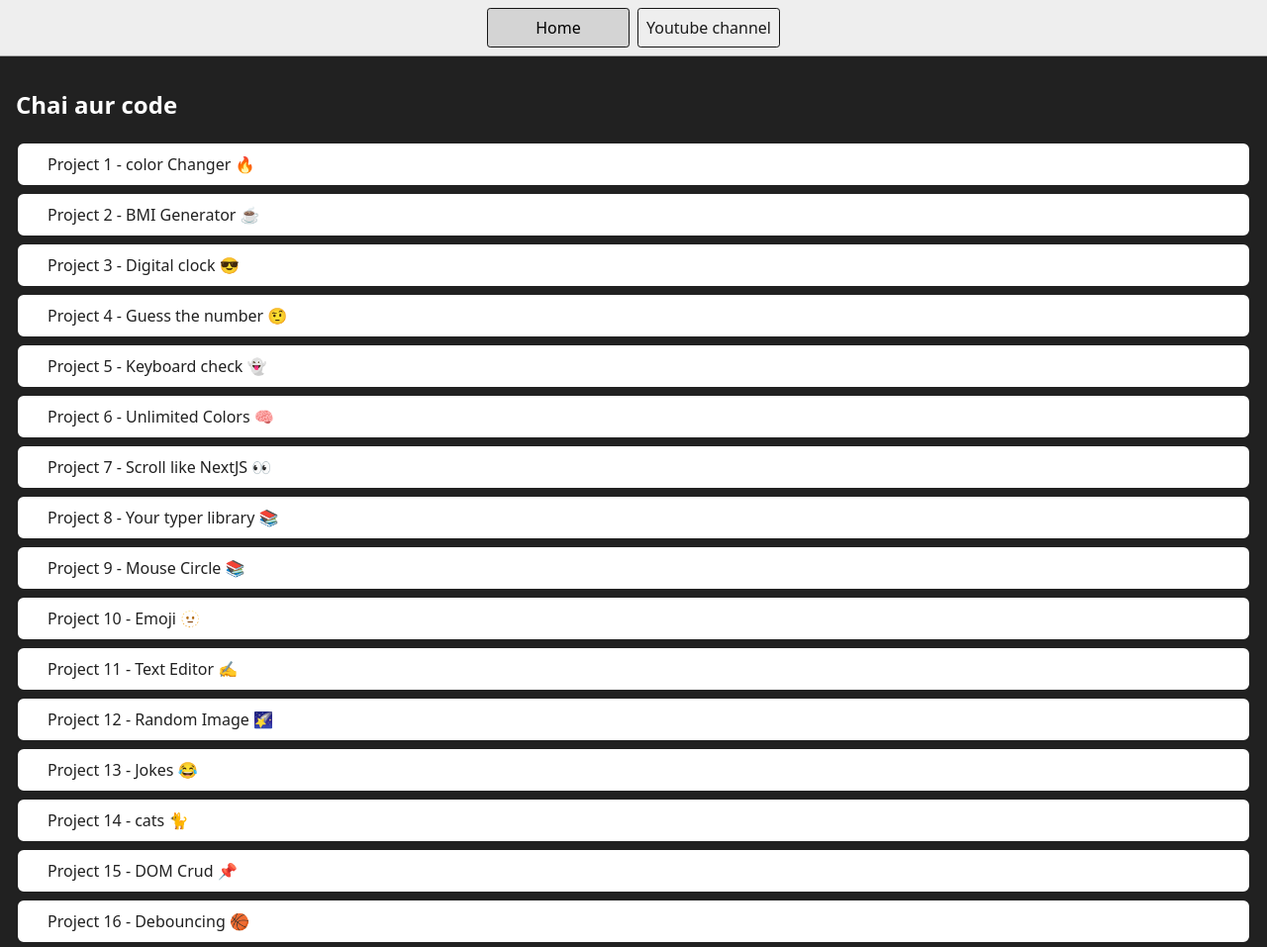
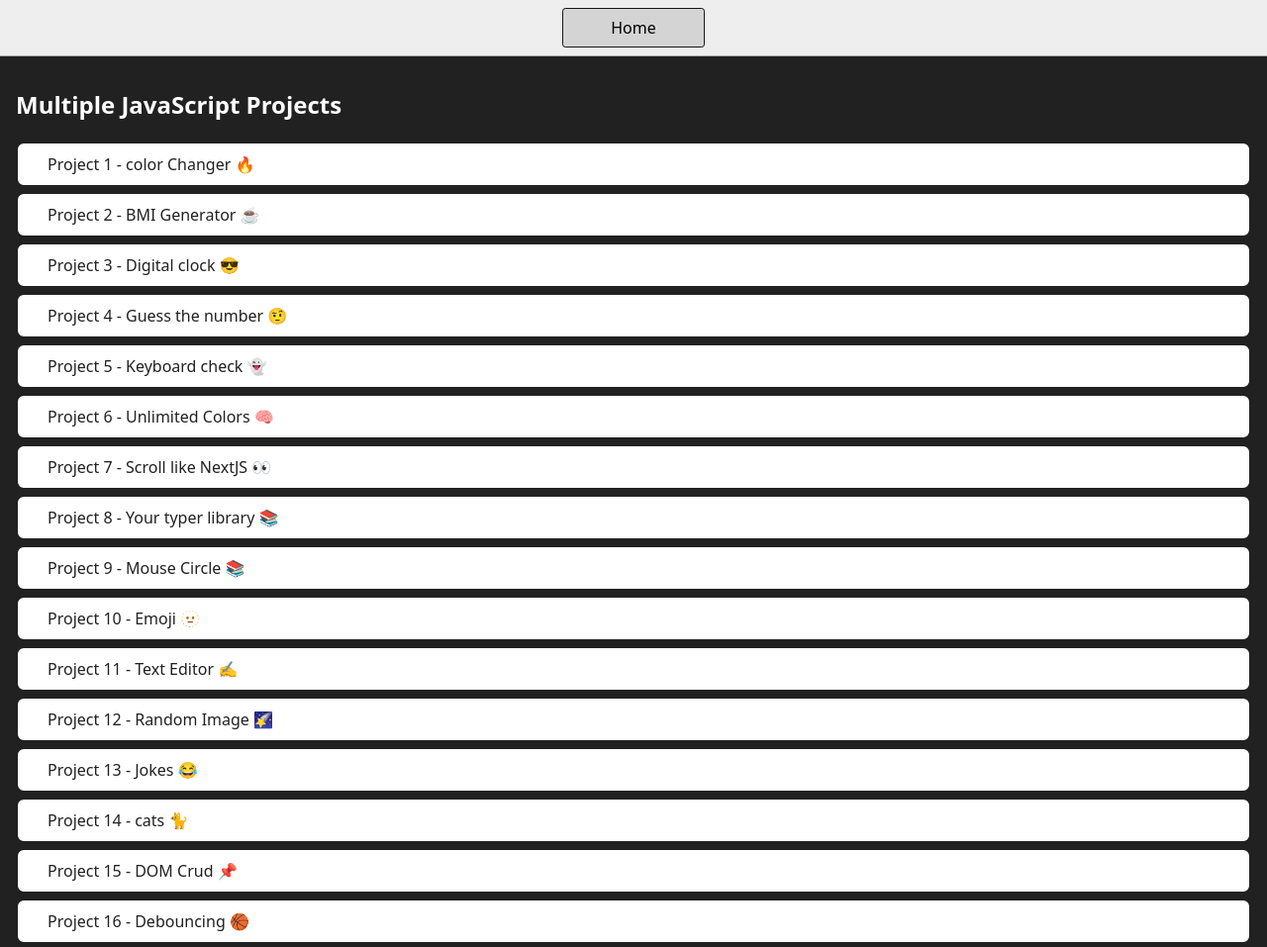
Before and after one commit to AnshulParkar/javascript-projects, a plain HTML site: page index.html in a window 1280 px wide. Shown: the whole page at 99% size. Drawn offline with Linux system fonts and the light colour scheme.

Commit message:
Refactor HTML files

```diff
--- a/index.html
+++ b/index.html
@@ -11,12 +11,9 @@
   <body style="background-color: #212121; color: #fff">
     <nav>
       <a href="/" aria-current="page">Home</a>
-      <a target="_blank" href="https://www.youtube.com/@chaiaurcode"
-        >Youtube channel</a
-      >
     </nav>
     <main>
-      <h1>Chai aur code</h1>
+      <h1>Multiple JavaScript Projects</h1>
       <div class="projects">
         <a class="project-link" style="" href="./1-colorChanger/index.html"
           >Project 1 - color Changer 🔥</a
```
Also changed, not shown: 1-colorChanger/index.html (+0 -3 lines), 2-BMICalculator/index.html (+0 -3 lines), 3-DigitalClock/index.html (+0 -3 lines), 4-GuessTheNumber/index.html (+0 -3 lines), 5-keyboard/index.html (+0 -3 lines), 6-unlimitedColors/index.html (+0 -3 lines).
